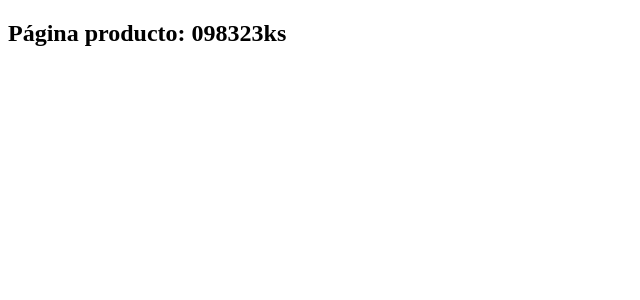
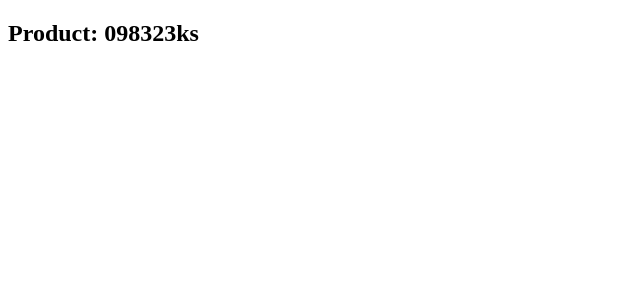
Before and after one commit to Irungaray/Next-Card, a Next.js app: page /product/098323ks in a window 1280 px wide. Shown: the top 300 px of the page, without its empty margins (0-640 px from the left). Built offline with nearby package versions, Linux system fonts and the light colour scheme.

Commit message:
Re-Consumed DB

```diff
--- a/pages/index.tsx
+++ b/pages/index.tsx
@@ -22,8 +22,8 @@ const HomePage = () => {
 
       {productList.map((product) => (
         <div key={product.id}>
-          { product.name }
-          { product.image }
+          <h3>{ product.name }</h3>
+          <img src={product.image} alt={product.name}/>
         </div>
       ))}
     </div>
--- a/pages/product/[id].tsx
+++ b/pages/product/[id].tsx
@@ -1,14 +1,14 @@
-import React from 'react'
-import { useRouter } from 'next/router'
+import React from 'react';
+import { useRouter } from 'next/router';
 
 const ProductPage = () => {
-  const { query } = useRouter()
+  const { query } = useRouter();
 
   return (
     <section>
-      <h1>Página producto: {query.id}</h1>
+      <h1>Product: {query.id}</h1>
     </section>
   )
 }
 
-export default ProductPage
+export default ProductPage;
```
